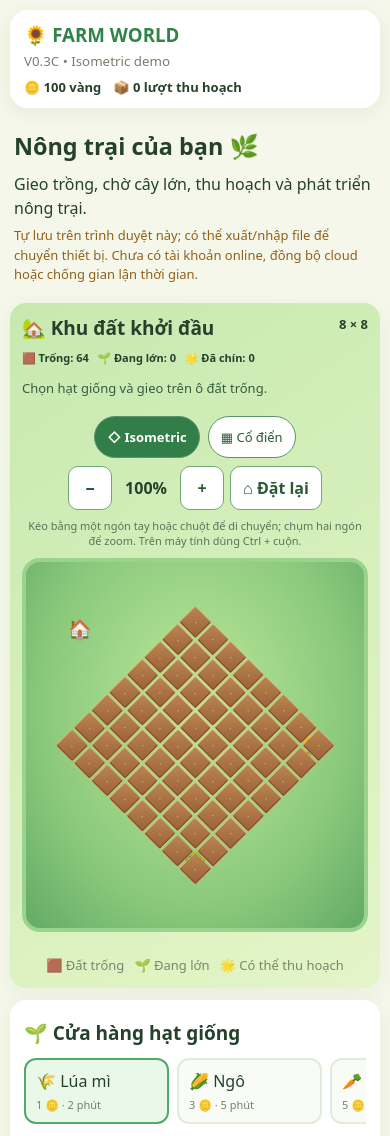
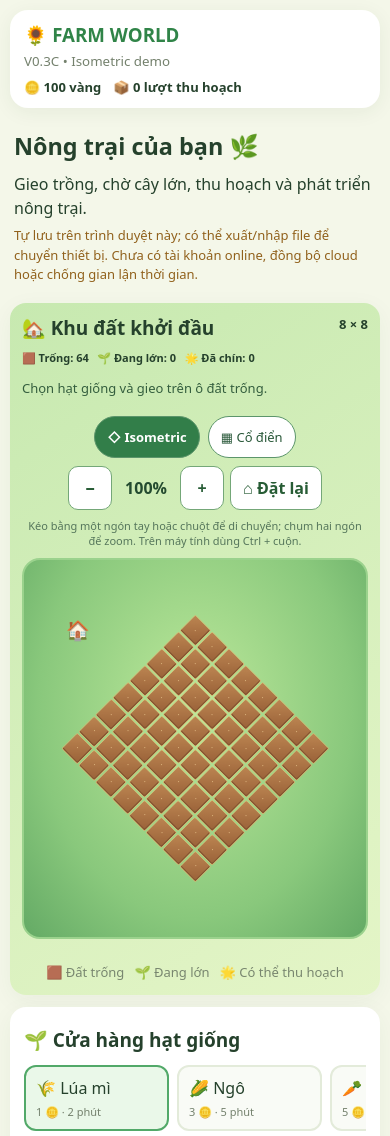
Before and after one commit to tradoanson/farm-world, a Next.js app: page / in a window 390 px wide. Shown: the top 1136 px of the page. Built offline with nearby package versions, Linux system fonts and the light colour scheme.

Commit message:
V0.3C improve accessibility and narrow mobile layouts

```diff
--- a/app/style.css
+++ b/app/style.css
@@ -108,3 +108,25 @@ button{font:inherit}
 .scene-iso .farm-decor{z-index:0}
 .scene-iso .tile{touch-action:none}
 @media(max-width:800px){.camera-hint{font-size:11px}.camera-toolbar{gap:6px}}
+
+/* V0.3C: accessibility and small-screen regression fixes */
+.farm-scene{contain:layout paint}
+.scene-iso .camera-layer{will-change:transform}
+.scene-classic .camera-layer{will-change:auto}
+.farm-scene .tile:focus-visible{outline:3px solid #163f83;outline-offset:2px;z-index:5}
+.farm-scene .tile.ready{filter:saturate(1.2)}
+.camera-toolbar button:not(:disabled):active{background:#e0f4e1}
+.camera-toolbar output{color:#234a2f}
+@media(max-width:430px){
+ .farm-scene.scene-iso{padding:13% 8%;border-width:2px}
+ .farm-scene.scene-iso .tiles{transform:rotate(45deg) scale(.66)}
+ .farm-scene.scene-iso .tile>span{font-size:clamp(12px,3.7vw,18px)}
+ .farm-scene.scene-iso .countdown{font-size:7px}
+ .farm-decor{font-size:17px}
+}
+@media(max-width:340px){
+ .camera-toolbar button{min-width:42px;padding:7px}
+ .farm-scene.scene-iso{padding:12% 7%}
+ .farm-scene.scene-iso .tiles{transform:rotate(45deg) scale(.62)}
+}
+@media(prefers-reduced-motion:reduce){.scene-iso .camera-layer{will-change:auto}}
```
